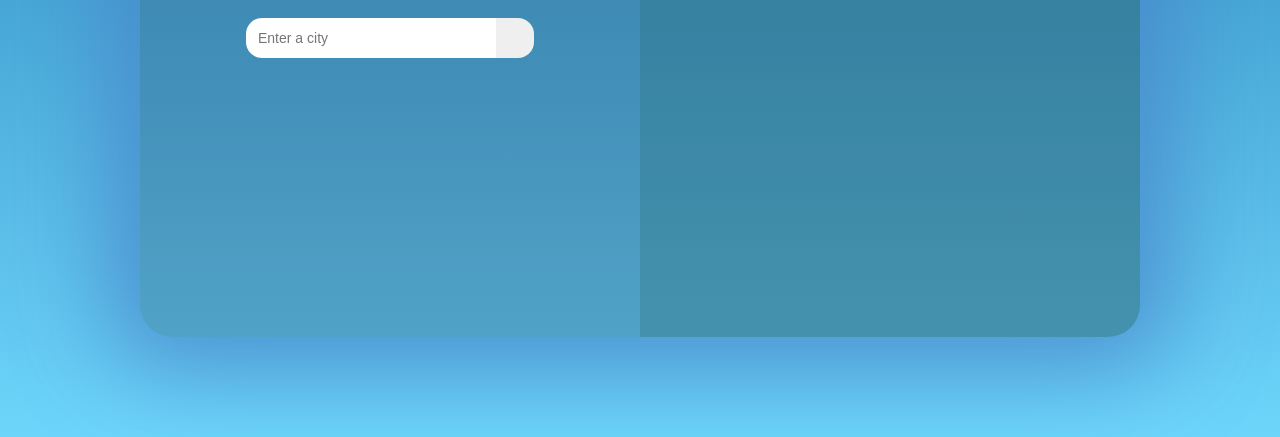
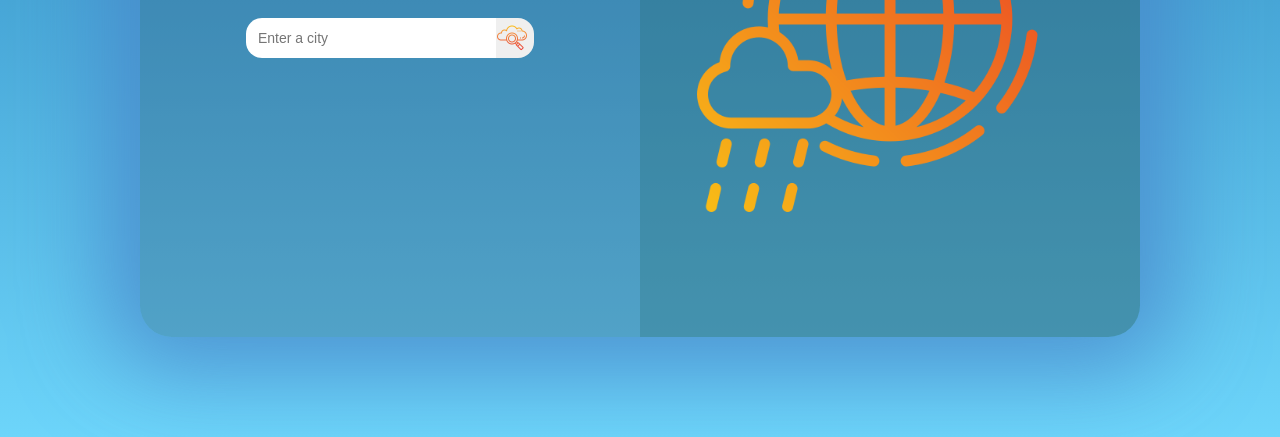
Before and after one commit to klintat/odin-weather_app, a website: page index.html in a window 1280 px wide. Shown: the part 363-800 px from the top of the page. Drawn offline with Linux system fonts and the light colour scheme; the site is published under a folder, as on GitHub Pages, so addresses that start at the root find nothing; a web font is replaced by a local one.

Commit message:
Fixed image display

```diff
--- a/style.css
+++ b/style.css
@@ -114,7 +114,7 @@ button {
     border-top-right-radius: 16px;
     border-bottom-right-radius: 16px;
     cursor: pointer;
-    background-image: url('/images/cloud.png');
+    background-image: url('./images/cloud.png');
     background-size: 32px;
     background-repeat: no-repeat;
     background-position-y: center;
@@ -171,7 +171,7 @@ input[type=text]:focus, input[type=text]:hover {
 .logo-img {
     position: absolute;
     display: block;
-    background-image: url(/images/atmosphere.png);
+    background-image: url('./images/atmosphere.png');
     background-size: 400px;
     background-repeat: no-repeat;
     height: 500px;
```
